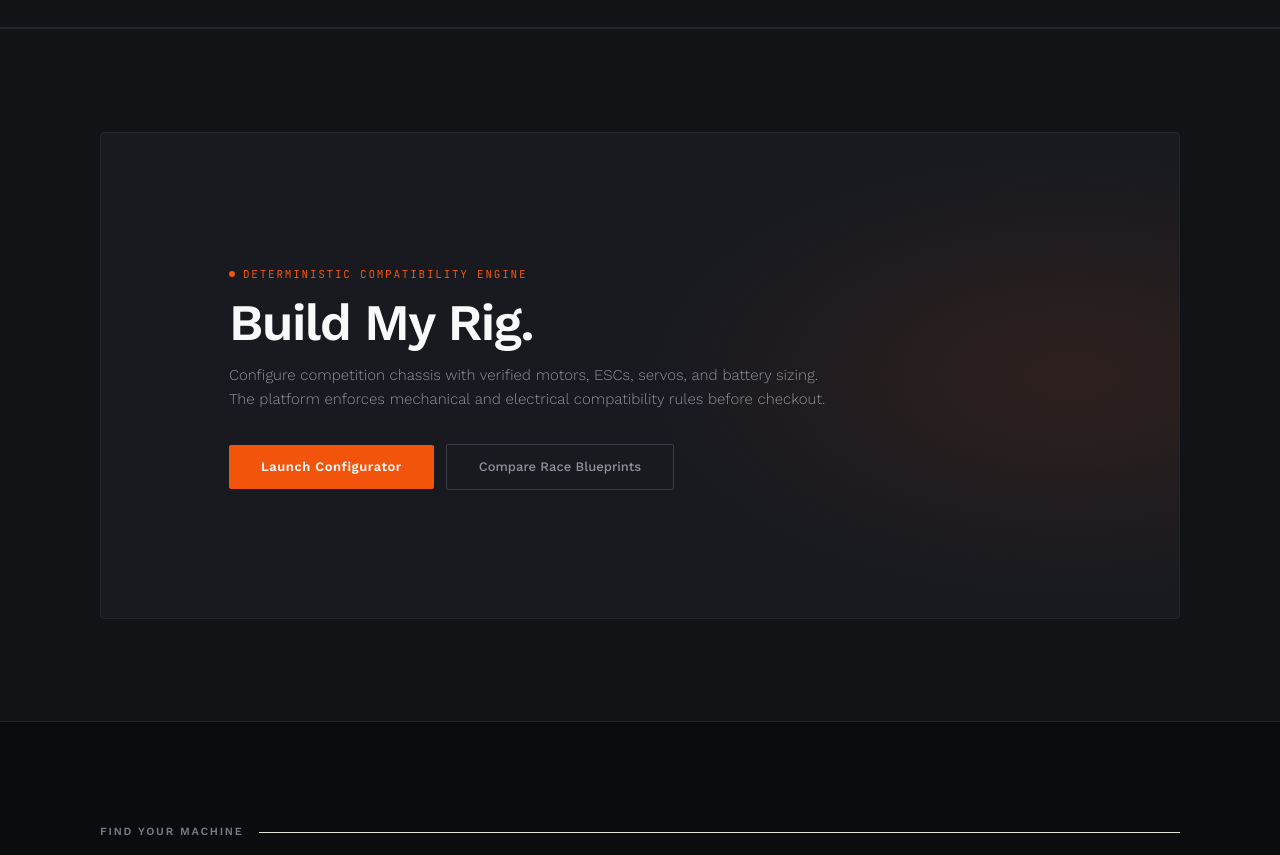
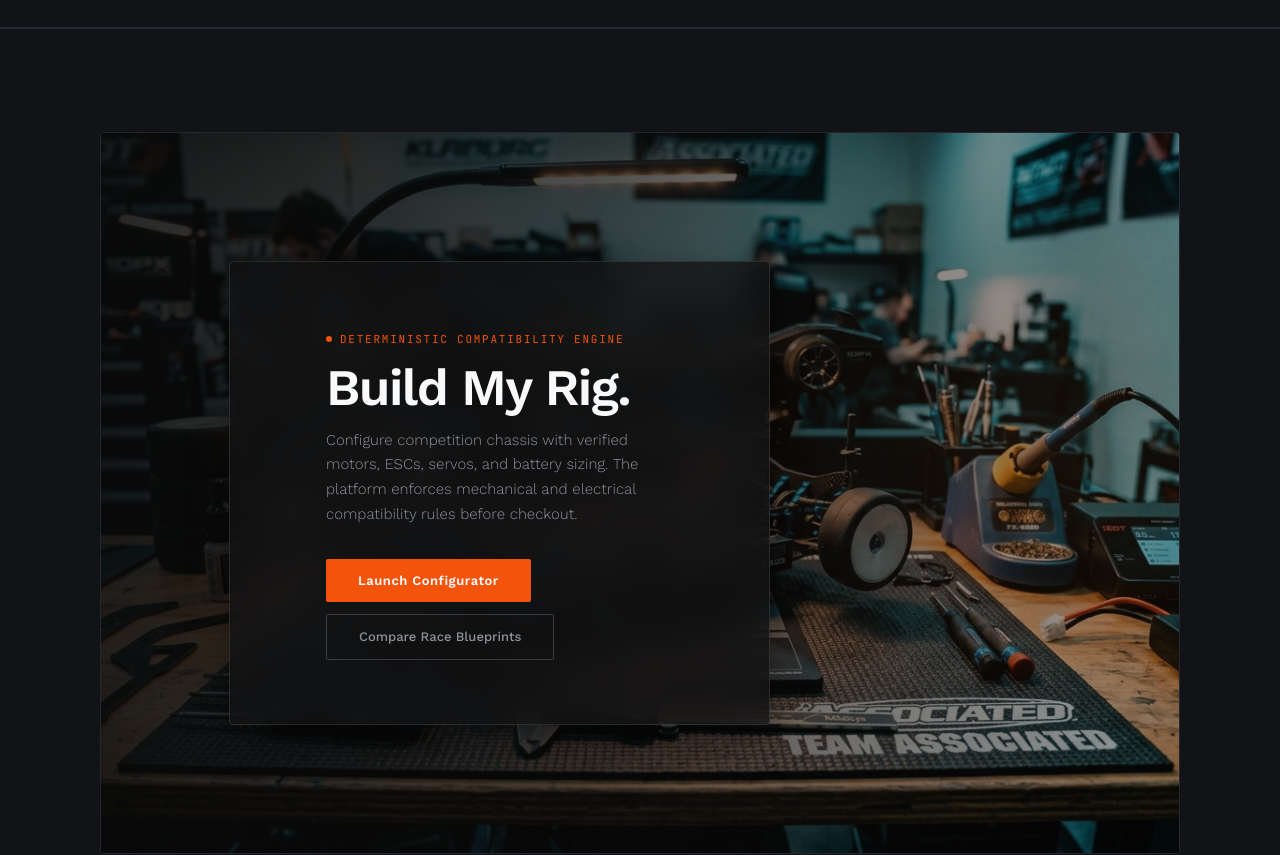
Before and after one commit to PeteCurrey/HaloRC.AG.v001, a Next.js app in the folder apps/web/: page / in a window 1280 px wide. Shown: the part 6020-6875 px from the top of the page. Built offline with nearby package versions, Linux system fonts and the light colour scheme; no server answers.

Commit message:
feat(homepage): fix card background images and add pit-bench hero asset

```diff
--- a/apps/web/src/app/(storefront)/page.module.css
+++ b/apps/web/src/app/(storefront)/page.module.css
@@ -1175,29 +1175,64 @@
 
 .buildCtaBanner {
   position: relative;
-  background:
-    radial-gradient(
-      ellipse 60% 70% at 90% 50%,
-      var(--colour-ignition-10) 0%,
-      transparent 65%
-    ),
-    var(--colour-graphite);
   border: 1px solid var(--colour-steel);
   border-radius: var(--radius-md);
   padding: var(--space-8);
   overflow: hidden;
+  min-height: 480px;
+  display: flex;
+  align-items: center;
 }
 
 @media (min-width: 768px) {
   .buildCtaBanner {
     padding: var(--space-10);
+    min-height: 520px;
   }
+}
+
+.buildCtaBg {
+  position: absolute;
+  inset: 0;
+  z-index: 0;
+  pointer-events: none;
+}
+
+.buildCtaScrim {
+  position: absolute;
+  inset: 0;
+  background:
+    linear-gradient(
+      to right,
+      rgba(10, 10, 10, 0.88) 0%,
+      rgba(10, 10, 10, 0.72) 45%,
+      rgba(10, 10, 10, 0.45) 80%,
+      rgba(10, 10, 10, 0.3) 100%
+    ),
+    radial-gradient(
+      ellipse 60% 70% at 85% 45%,
+      rgba(249, 115, 22, 0.12) 0%,
+      transparent 65%
+    );
 }
 
 .buildCtaContent {
   position: relative;
   z-index: 1;
-  max-width: 64ch;
+  max-width: 58ch;
+  background: rgba(18, 18, 20, 0.78);
+  backdrop-filter: blur(16px);
+  -webkit-backdrop-filter: blur(16px);
+  border: 1px solid rgba(255, 255, 255, 0.1);
+  border-radius: var(--radius-md);
+  padding: var(--space-6) var(--space-7);
+  box-shadow: 0 16px 40px rgba(0, 0, 0, 0.45);
+}
+
+@media (min-width: 768px) {
+  .buildCtaContent {
+    padding: var(--space-8) var(--space-9);
+  }
 }
 
 .buildCtaBadge {
--- a/apps/web/src/app/(storefront)/page.tsx
+++ b/apps/web/src/app/(storefront)/page.tsx
@@ -373,6 +373,17 @@ export default function HomePage() {
         <div className={s.sectionInner}>
           <ScrollReveal>
             <div className={s.buildCtaBanner}>
+              <div className={s.buildCtaBg} aria-hidden="true">
+                <Image
+                  src="/images/build/pit-bench-workbench.jpg"
+                  alt="High-performance RC competition chassis on pit bench workbench with precision tools"
+                  fill
+                  quality={90}
+                  sizes="(max-width: 1280px) 100vw, 1280px"
+                  style={{ objectFit: 'cover', objectPosition: 'center' }}
+                />
+                <div className={s.buildCtaScrim} />
+              </div>
               <div className={s.buildCtaContent}>
                 <div className={s.buildCtaBadge}>
                   <span className={s.buildCtaDot} aria-hidden="true" />
```
Also changed, not shown: apps/web/public/images/build/pit-bench-workbench.jpg (added).
